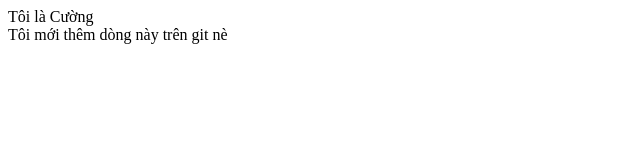
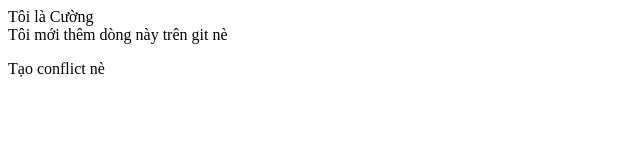
Before and after one commit to PhuCuong1999/usegit, a plain HTML site: page index.html in a window 1280 px wide. Shown: the whole page, without its empty margins (0-640 px from the left). Drawn offline with Linux system fonts and the light colour scheme.

Commit message:
Tạo conflict

```diff
--- a/index.html
+++ b/index.html
@@ -11,5 +11,6 @@
         Tôi là Cường
     </div>
     <div>Tôi mới thêm dòng này trên git nè</div>
+    <p>Tạo conflict nè</p>
 </body>
 </html>
```
